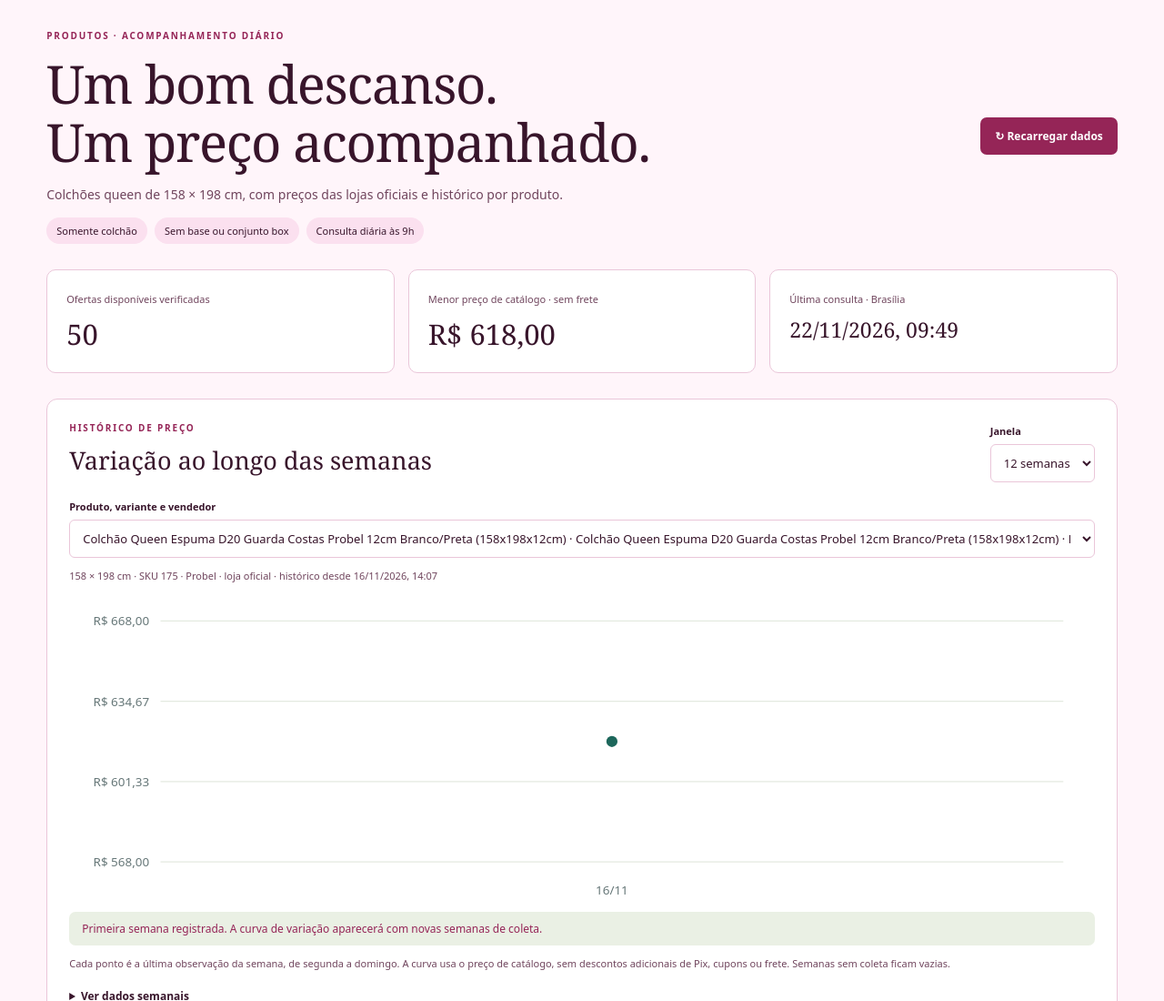
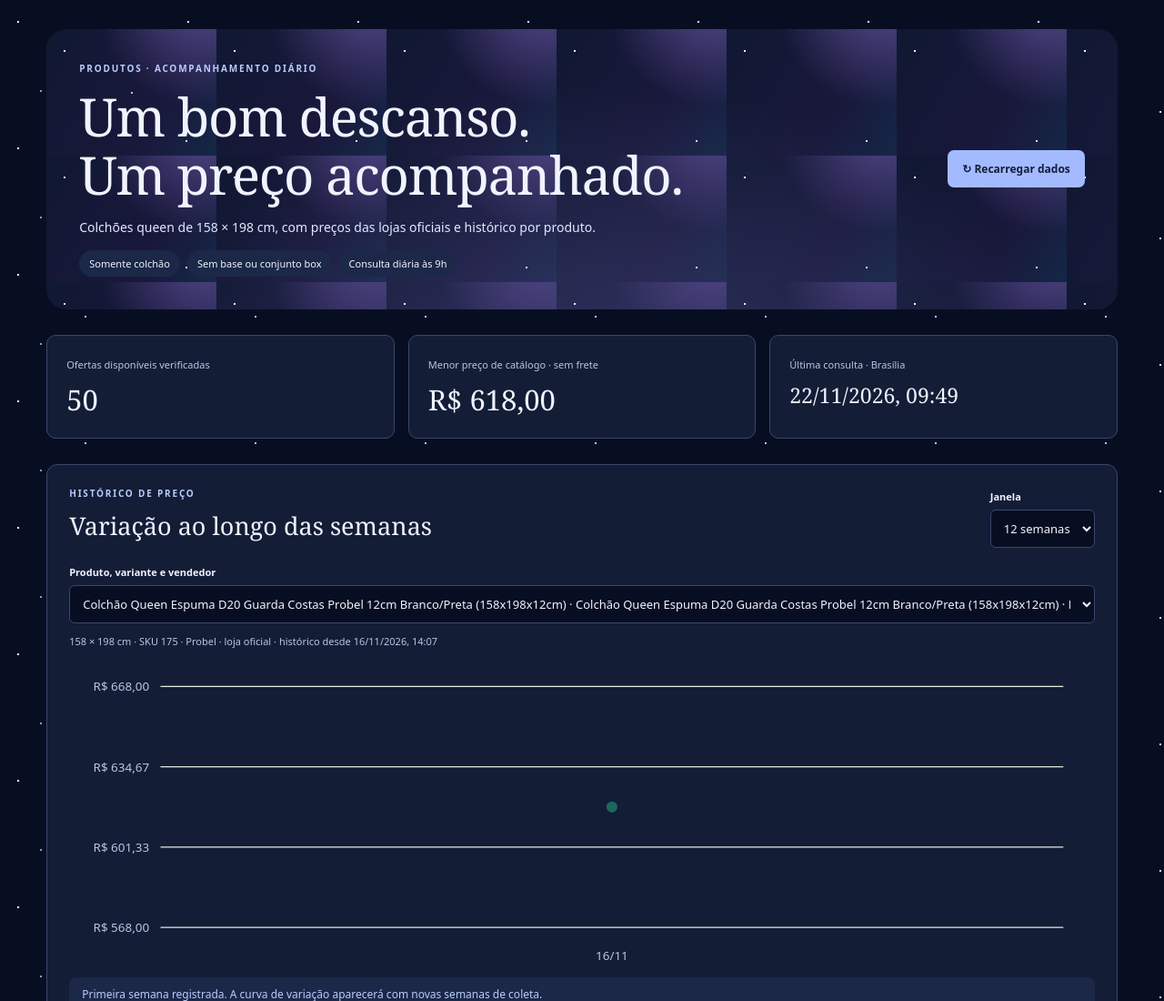
Before and after one commit to diegofranzbm-tech/pac-site, a plain HTML site: page radar/produtos/index.html in a window 1280 px wide. Shown: the top 1100 px of the page at 91% size. Drawn offline with Linux system fonts and the light colour scheme.

Commit message:
Aplicar tema Via Láctea ao Radar

```diff
--- a/radar/produtos/index.html
+++ b/radar/produtos/index.html
@@ -1,5 +1,5 @@
 <!doctype html>
-<html lang="pt-BR"><head><meta charset="utf-8"><meta name="viewport" content="width=device-width,initial-scale=1"><title>YURI, O TREINADOR QUE TREINA · Produtos</title><link rel="stylesheet" href="./style.css"><link rel="stylesheet" href="../yuri.css?v=1"></head><body><main>
+<html lang="pt-BR"><head><meta charset="utf-8"><meta name="viewport" content="width=device-width,initial-scale=1"><title>YURI, O TREINADOR QUE TREINA · Produtos</title><link rel="stylesheet" href="./style.css"><link rel="stylesheet" href="../yuri.css?v=via-lactea"></head><body class="yuri-products"><main>
 <div class="hero"><div><div class="eyebrow">PRODUTOS · ACOMPANHAMENTO DIÁRIO</div><h1>Um bom descanso.<br>Um preço acompanhado.</h1><p>Colchões queen de 158 × 198 cm, com preços das lojas oficiais e histórico por produto.</p><div class="pills"><span>Somente colchão</span><span>Sem base ou conjunto box</span><span>Consulta diária às 9h</span></div></div><button id="reload">↻ Recarregar dados</button></div>
 <div class="stats"><div><span>Ofertas disponíveis verificadas</span><strong id="total">—</strong></div><div><span>Menor preço de catálogo · sem frete</span><strong id="lowest">—</strong></div><div><span>Última consulta · Brasília</span><strong class="date" id="last">—</strong></div></div>
 <div id="notice" class="notice" role="status" hidden></div>
--- a/radar/yuri.css
+++ b/radar/yuri.css
@@ -1,51 +1,83 @@
 :root {
-  --ink: #38152b;
-  --muted: #70455d;
-  --green: #952557;
-  --line: #eac6d9;
-  --paper: #fff5fa;
-  --pink-soft: #fbe0ef;
-  --pink-pale: #fff0f8;
-  --plum: #42132e;
-  --pink-hero: radial-gradient(ellipse at 92% 112%, #f58cbd 0 10%, #da548f 10.3% 18%, #a33167 18.3% 27%, transparent 27.3%), linear-gradient(115deg, #381127, #73214b);
+  color-scheme: dark;
+  --ink: #f1f3ff;
+  --muted: #bbc5e2;
+  --green: #b9ccff;
+  --line: #39476c;
+  --paper: #080e22;
+  --surface: #131d36;
+  --surface-alt: #1b2848;
+  --accent: #a4baff;
+  --accent-ink: #141d39;
+  --stars: radial-gradient(1px 1px at 20px 24px, #fff 98%, transparent),
+    radial-gradient(1px 1px at 94px 70px, #afc5ff 98%, transparent),
+    radial-gradient(1px 1px at 154px 123px, #e4dcff 98%, transparent),
+    radial-gradient(1px 1px at 45px 100px, #8399e0 98%, transparent);
+  --galaxy: radial-gradient(ellipse at 92% -20%, #524788 0, transparent 48%),
+    radial-gradient(ellipse at 52% 150%, #373969 0, transparent 62%),
+    linear-gradient(120deg, #101832, #19183b 65%, #142747);
 }
 
-.radar-brand, .yuri-travel .hero, .yuri-market main > header {
-  background: var(--pink-hero);
-  color: white;
+body, body.yuri-market {
+  background-color: var(--paper);
+  background-image: var(--stars);
+  background-size: 187px 139px;
+  color: var(--ink);
 }
-.radar-brand { padding-block: clamp(18px, 4vw, 34px); }
+.radar-brand, .yuri-travel .hero, .yuri-market main > header, .yuri-products .hero {
+  background-color: var(--surface);
+  background-image: var(--stars), var(--galaxy);
+  background-size: 187px 139px, cover;
+  color: var(--ink);
+  border-color: var(--line);
+}
+.radar-brand { padding-block: clamp(18px, 4vw, 34px); border-bottom: 1px solid var(--line); }
 .radar-brand .brand {
   font: 800 clamp(1.4rem, 4vw, 2.65rem)/1.1 system-ui, sans-serif;
-  letter-spacing: -.055em;
+  letter-spacing: -.05em;
 }
-.radar-brand .brand span { color: #ffb6d9; }
+.radar-brand .brand span { color: #dccdff; }
 .radar-tabs { flex-wrap: wrap; }
-.radar-tabs a { background: var(--pink-soft); }
-.pill, .pills span, .mortgage-rank { background: var(--pink-soft); }
-#apartmentsView th, #apartmentsView tr:hover td { background: var(--pink-pale); }
-#apartmentsView .infra { color: var(--muted); }
-
-.yuri-market {
-  color-scheme: light;
-  background: var(--paper);
+.radar-tabs a, .pill, .pills span, .mortgage-rank, .secondary {
+  background: var(--surface-alt);
   color: var(--ink);
 }
+.radar-tabs a[aria-current="page"], button, .button, .mortgage-best .mortgage-rank {
+  background: var(--accent);
+  color: var(--accent-ink);
+}
+.radar-tabs a { border: 1px solid var(--line); }
+a { color: var(--green); }
+input, select { background: var(--paper); color: var(--ink); border-color: var(--line); }
+
+#apartmentsView .stat, #apartmentsView .tools, #apartmentsView .tablewrap,
+#apartmentsView details, .stats > div, .chart-panel, .method, .coverage, .card {
+  background: var(--surface);
+  border-color: var(--line);
+}
+#apartmentsView th, #apartmentsView tr:hover td, .chart-empty, .chart-initial {
+  background: var(--surface-alt);
+}
+#apartmentsView td, #apartmentsView .mortgage-bank { border-color: var(--line); }
+#apartmentsView .infra { color: var(--muted); }
+#chart svg text { fill: var(--muted); }
+.yuri-products .hero { padding: clamp(16px, 3vw, 36px); border-radius: 22px; }
+.yuri-travel .hero p, .yuri-products .hero p { color: #e2e8ff; }
+
 .yuri-market article, .yuri-market .table-wrap, .yuri-market .market-ranking,
-.yuri-market .market-note { background: white; border-color: var(--line); }
-.yuri-market .market-note { border-left-color: var(--green); }
+.yuri-market .market-note { background: var(--surface); border-color: var(--line); }
+.yuri-market .market-note { border-left-color: var(--accent); }
 .yuri-market strong, .yuri-market a, .yuri-market .place,
 .yuri-market .market-ranking li::marker { color: var(--green); }
-.yuri-market header a, .yuri-market header .place { color: #ffd4e9; }
-.yuri-market header nav a { background: var(--plum); }
+.yuri-market header nav a { background: #202b53; }
 .yuri-market small, .yuri-market .market-method { color: var(--muted); }
 .yuri-market th, .yuri-market td, .yuri-market .market-ranking li { border-color: var(--line); }
 .yuri-market thead, .yuri-market tfoot, .yuri-market .physical-prices th:first-child,
-.yuri-market .physical-prices tbody tr:nth-child(even) { background: var(--pink-pale); }
-.yuri-market .lowest-price, .yuri-market #split-budget { background: var(--pink-soft); }
-.yuri-market input, .yuri-market #reset-month { background: white; color: var(--ink); border-color: #bd779b; }
-.yuri-market input:invalid { border-color: #a62238; }
-.yuri-market :focus-visible, .yuri-travel :focus-visible, .radar-tabs a:focus-visible {
-  outline: 3px solid #c52d76;
+.yuri-market .physical-prices tbody tr:nth-child(even) { background: var(--surface-alt); }
+.yuri-market .lowest-price, .yuri-market #split-budget { background: #2a2854; }
+.yuri-market input, .yuri-market #reset-month { background: var(--paper); color: var(--ink); border-color: #687bad; }
+.yuri-market input:invalid { border-color: #ff9fb1; }
+:focus-visible, .yuri-market :focus-visible, .yuri-travel :focus-visible {
+  outline: 3px solid #bfbbff;
   outline-offset: 3px;
 }
```
Also changed, not shown: radar/index.html (+3 -3 lines), radar/mercado/index.html (+1 -1 lines), radar/viagem/index.html (+1 -1 lines).
